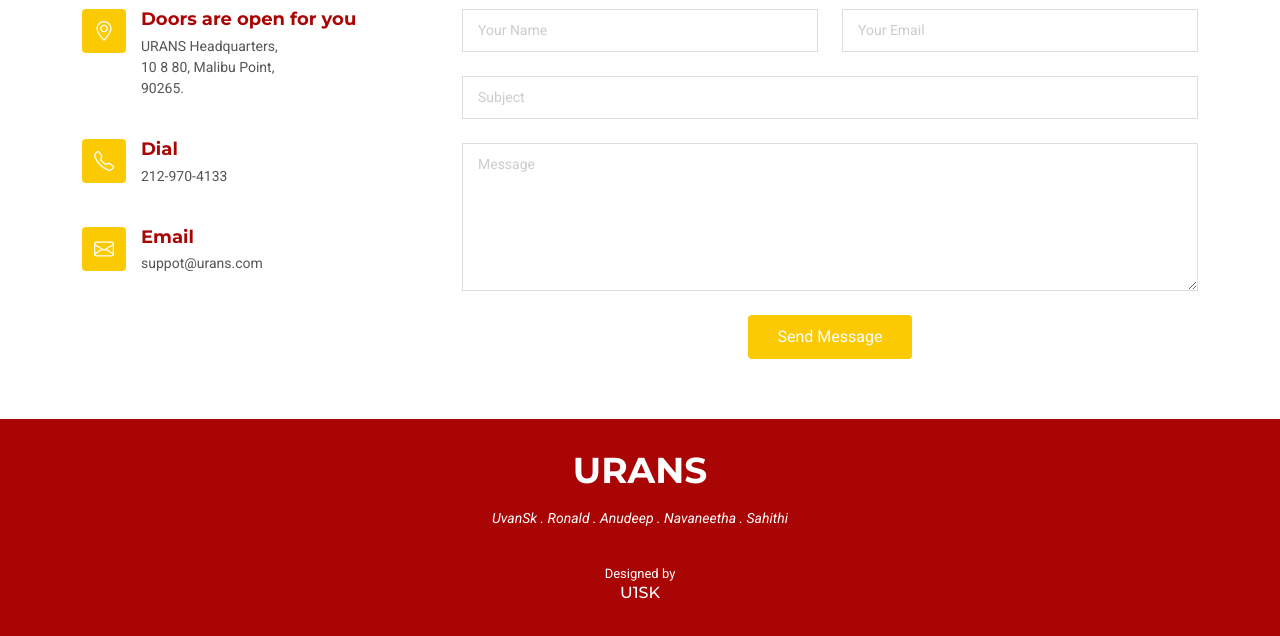
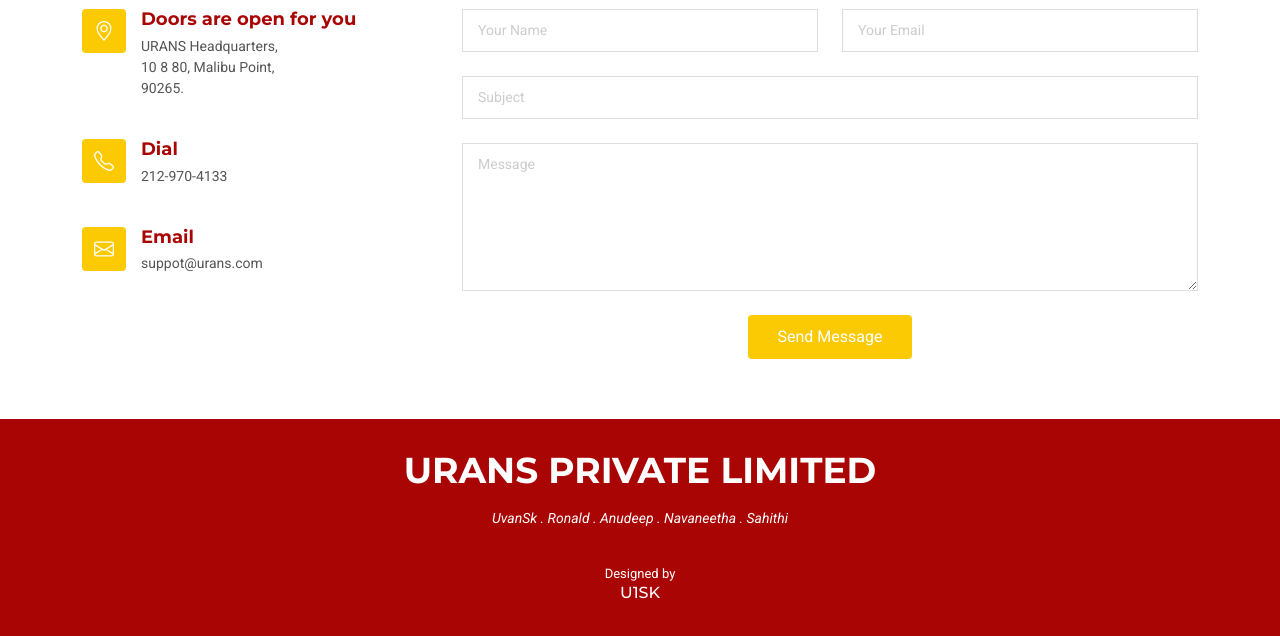
Before and after one commit to URANS-PRIVATE-LIMITED/EDITV, a plain HTML site: page index.html in a window 1280 px wide. Shown: the part 7167-7803 px from the top of the page. Drawn offline with Linux system fonts and the light colour scheme.

Commit message:
Update index.html

```diff
--- a/index.html
+++ b/index.html
@@ -797,7 +797,7 @@
 
   <footer id="footer" class="footer dark-background">
     <div class="container">
-      <h3 class="sitename">URANS</h3>
+      <h3 class="sitename">URANS PRIVATE LIMITED </h3>
       <p>UvanSk . Ronald . Anudeep . Navaneetha . Sahithi</p>
       <div class="container">
         <div class="credits">
```
